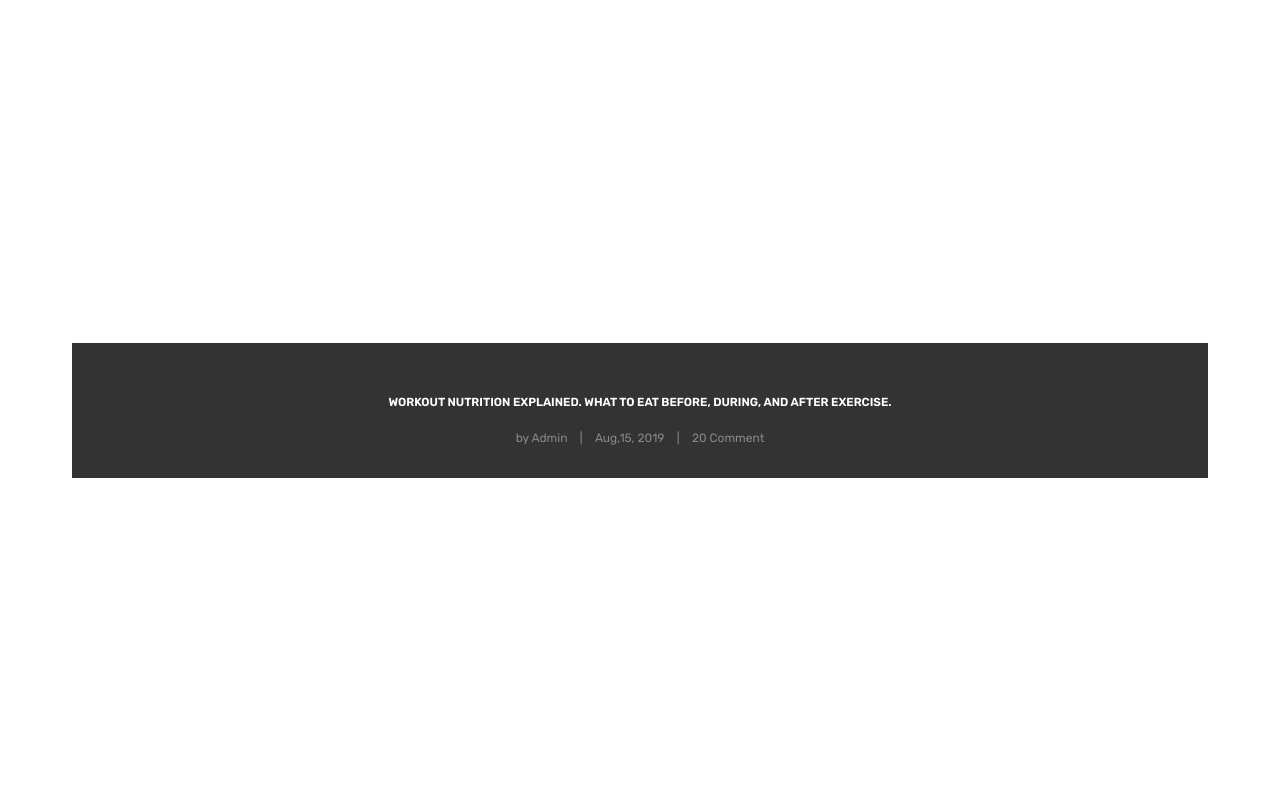
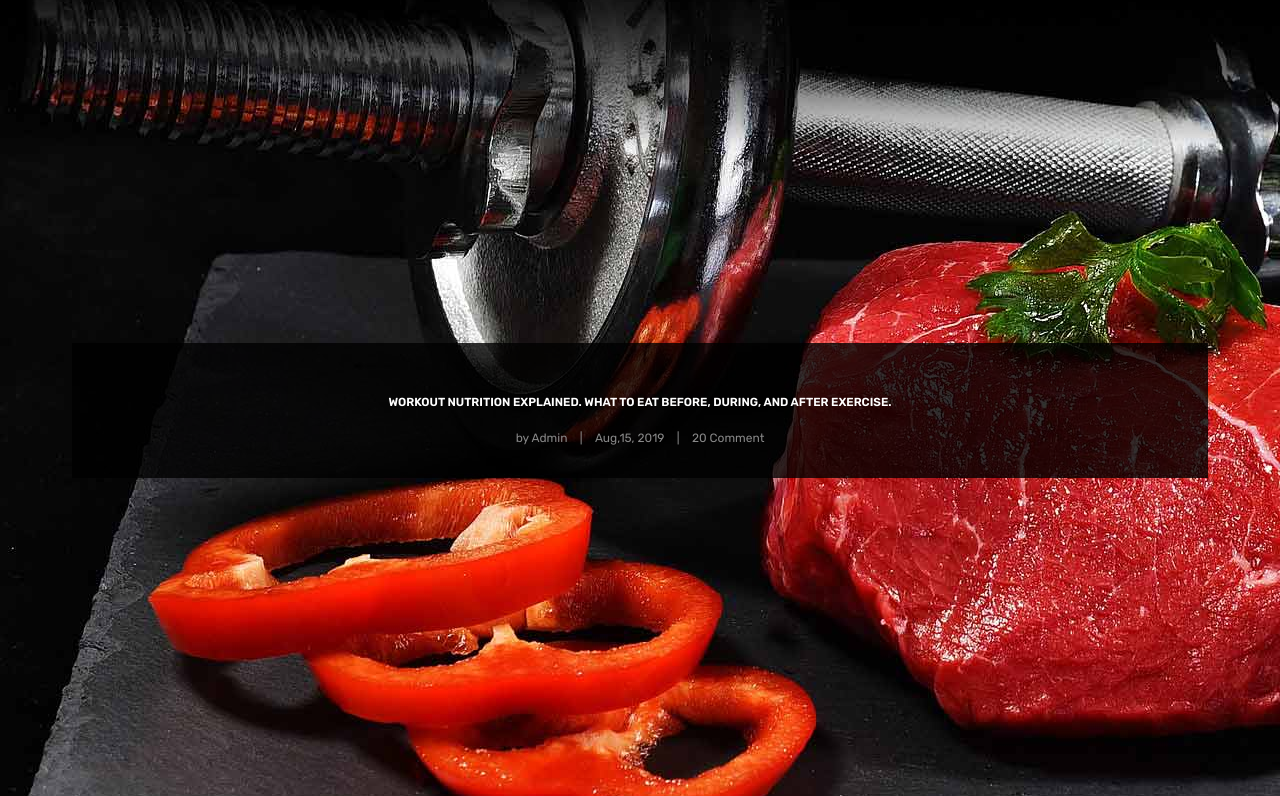
Before and after one commit to prakhar3125/Responsive-Drone-Marketplace, a plain HTML site: page index2.html in a window 1280 px wide. Shown: the part 118-914 px from the top of the page. Drawn offline with nearby package versions, Linux system fonts and the light colour scheme; some packages are replaced by stand-ins of ours; a script that the page names is missing.

Commit message:
Page 2 Backround Fixed

```diff
--- a/index2.html
+++ b/index2.html
@@ -73,9 +73,17 @@
     </header>
 
     <main>
+      <style>
+        .blog-details-hero {
+          background-image: url("img/blog/details/details-hero.jpg");
+          background-repeat: no-repeat;
+          background-size: cover;
+        }
+      </style>
+
       <section
         class="blog-details-hero set-bg"
-        data-setbg="img/blog/details/details-hero.jpg"
+        data-setbg="img/blog/details/quote-left.png"
       >
         <div class="container">
           <div class="row">
```
